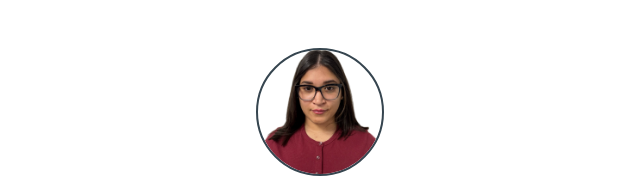
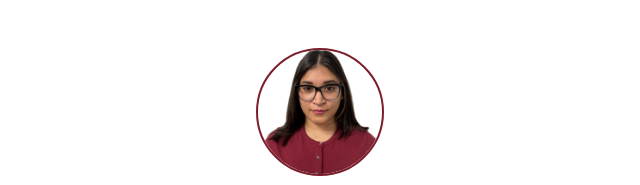
Before and after one commit to adrychona/adrychona.github.io, a plain HTML site: page index.html in a window 1280 px wide. Shown: the top 185 px of the page, 320-960 px from the left. Drawn offline with Linux system fonts and the light colour scheme.

Commit message:
Match photo border to page accent color

```diff
--- a/index.html
+++ b/index.html
@@ -19,7 +19,7 @@
       line-height: 1.55;
     }
     header { display: flex; flex-direction: column; align-items: center; text-align: center; gap: .75rem; margin-bottom: 2.5rem; }
-    header img { width: 128px; height: 128px; border-radius: 50%; object-fit: cover; flex-shrink: 0; border: 2px solid #36454f; }
+    header img { width: 128px; height: 128px; border-radius: 50%; object-fit: cover; flex-shrink: 0; border: 2px solid var(--accent); }
     h1 { margin: 0 0 .25rem; font-size: 1.6rem; }
     .title { color: var(--accent); font-weight: 600; margin: 0 0 .4rem; }
     .contact { color: var(--muted); font-size: .9rem; }
```
